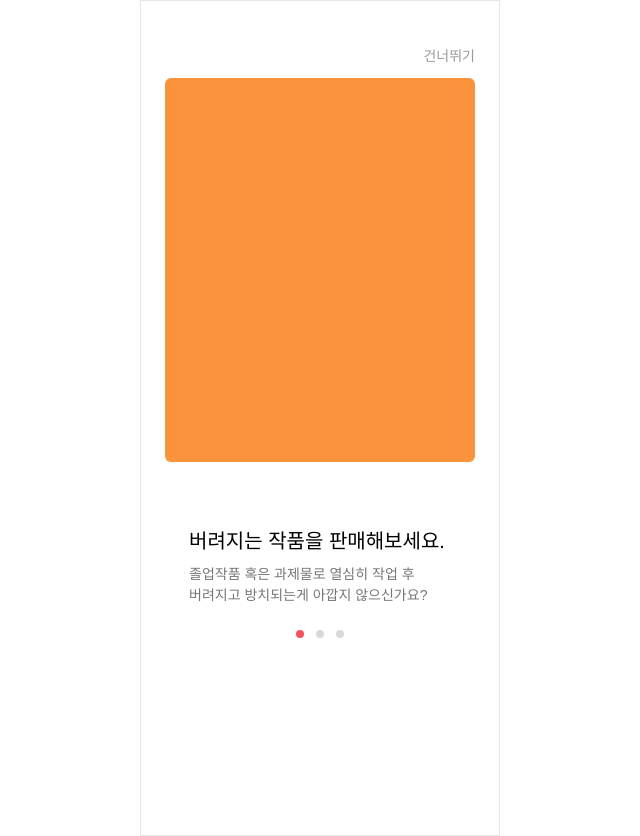
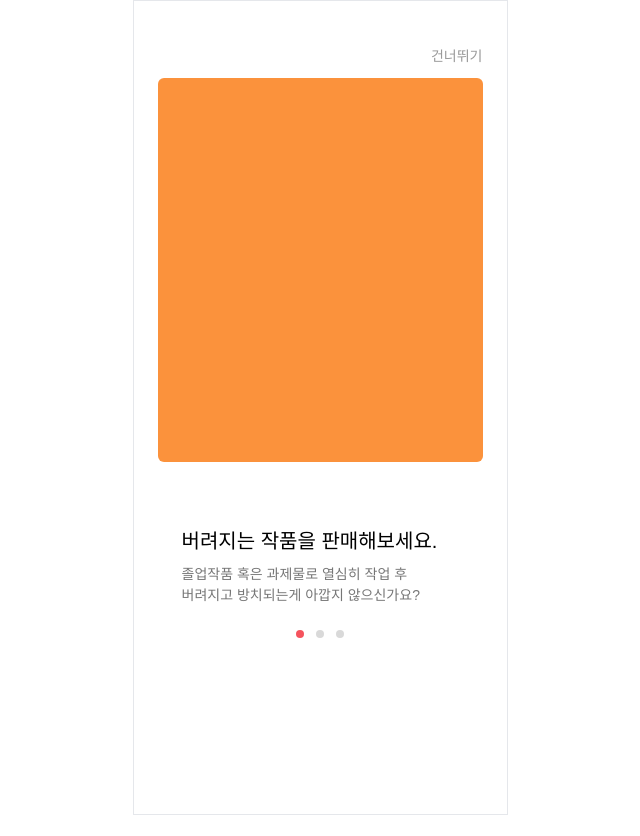
Before and after one commit to Att-ies/frontend, a Next.js app: page /auth/author/join01 in a window 1280 px wide. Shown: the whole page, without its empty margins (320-960 px from the left). After the commit the page ends 815 px from the top, so only its background shows below. Built offline with nearby package versions, Linux system fonts and the light colour scheme.

Commit message:
fix : max-h 375px

```diff
--- a/src/pages/_app.tsx
+++ b/src/pages/_app.tsx
@@ -9,7 +9,7 @@ const persistor = persistStore(store);
 
 export default function App({ Component, pageProps }: AppProps) {
   return (
-    <div className="mx-auto w-full max-w-[360px]">
+    <div className="mx-auto w-full max-w-[375px]">
       <Provider store={store}>
         <PersistGate loading={null} persistor={persistor}>
           <Component {...pageProps} />
```
